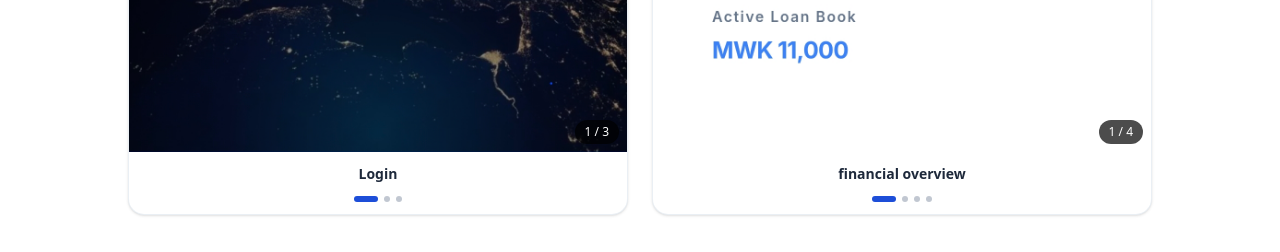
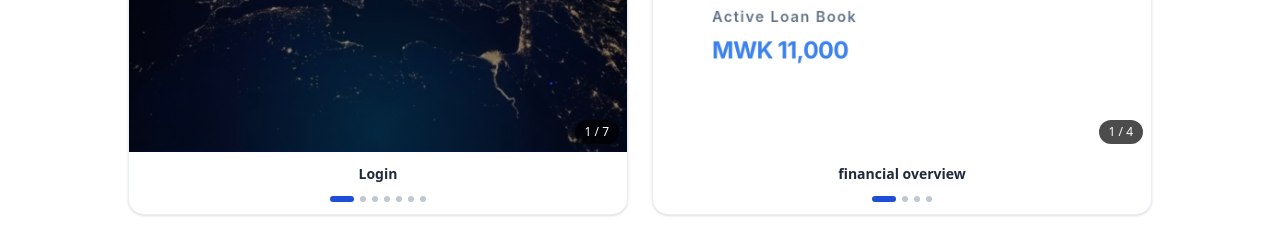
Before and after one commit to Indelible-cpu/MyWebsite, a Next.js app: page /portfolio in a window 1280 px wide. Shown: the part 1740-1992 px from the top of the page. Built offline with nearby package versions, Linux system fonts and the light colour scheme.

Commit message:
Add new MsikaFlo feature screenshots to portfolio

```diff
--- a/app/portfolio/page.tsx
+++ b/app/portfolio/page.tsx
@@ -18,6 +18,10 @@ const projects = [
       { src: "/images/Login.jpg", alt: "MsikaFlo Login" },
       { src: "/images/Dashboard.jpg", alt: "MsikaFlo Dashboard" },
       { src: "/images/Sidebar.jpg", alt: "MsikaFlo Sidebar Navigation" },
+      { src: "/images/Product%20finder.jpg", alt: "MsikaFlo AI Product Finder" },
+      { src: "/images/Pos.jpg", alt: "MsikaFlo Point of Sale (POS)" },
+      { src: "/images/Reports.jpg", alt: "MsikaFlo Reports" },
+      { src: "/images/Storefront.jpg", alt: "MsikaFlo Storefront" },
     ] as Screenshot[],
     tags: ["React", "Firebase", "Firestore", "Retail"],
     href: "https://jefinvestment-e1fc1.web.app/store",
```
